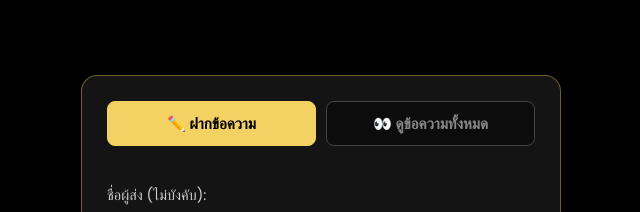
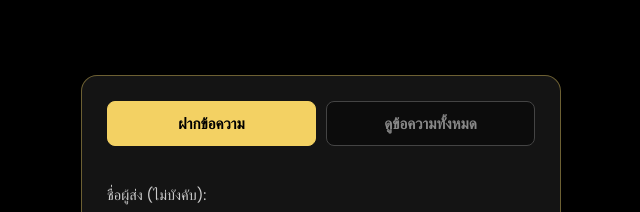
Before and after one commit to nincxndy/text-imge, a plain HTML site: page index.html in a window 1280 px wide. Shown: the top 212 px of the page, 319-959 px from the left. Drawn offline with Linux system fonts and the light colour scheme; no server answers.

Commit message:
Update index.html

```diff
--- a/index.html
+++ b/index.html
@@ -98,8 +98,8 @@
 <body>
   <div class="form-box">
     <div class="tab-container">
-      <button type="button" class="tab-btn active" id="tab-upload-btn">✏️ ฝากข้อความ</button>
-      <button type="button" class="tab-btn" id="tab-view-btn">👀 ดูข้อความทั้งหมด</button>
+      <button type="button" class="tab-btn active" id="tab-upload-btn">ฝากข้อความ</button>
+      <button type="button" class="tab-btn" id="tab-view-btn">ดูข้อความทั้งหมด</button>
     </div>
 
     <!-- แท็บ 1: ฟอร์มอัปโหลด -->
```
